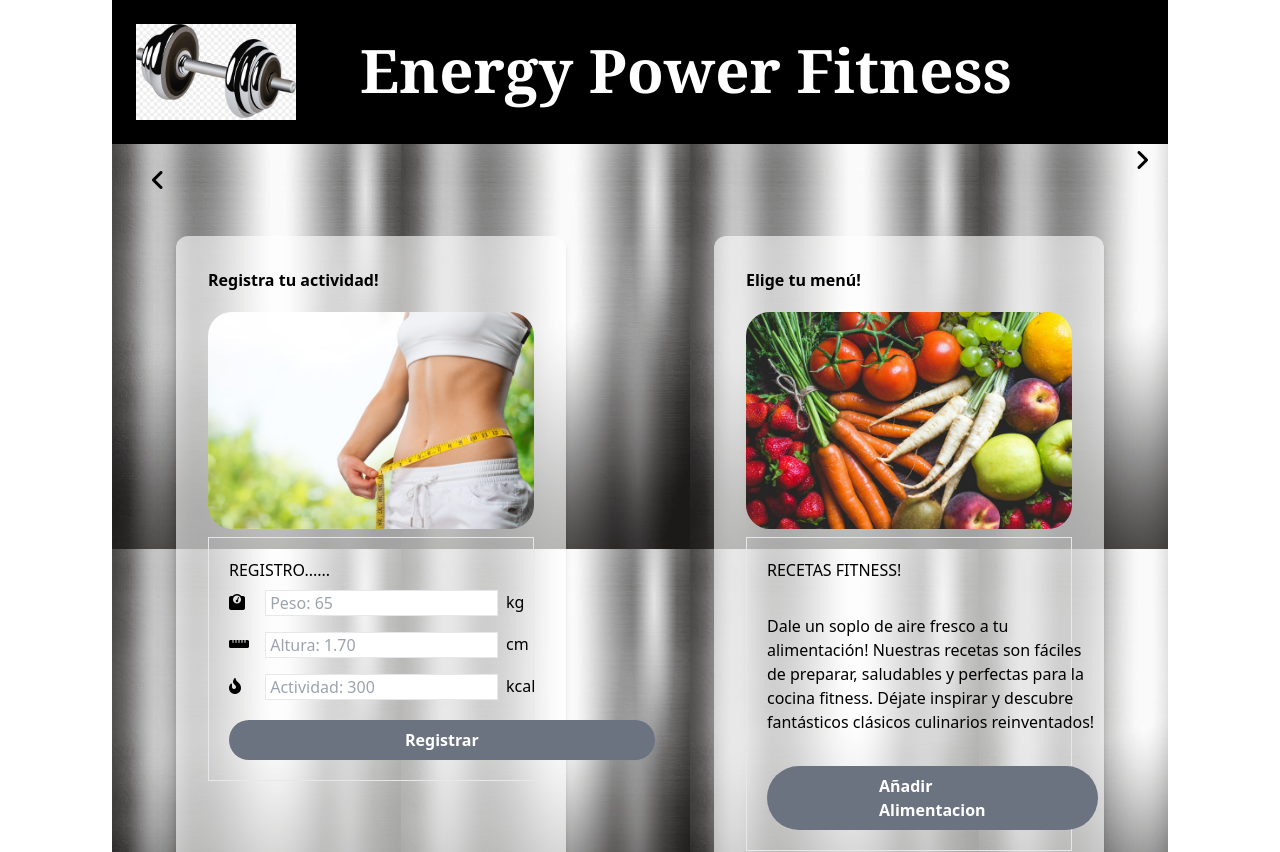
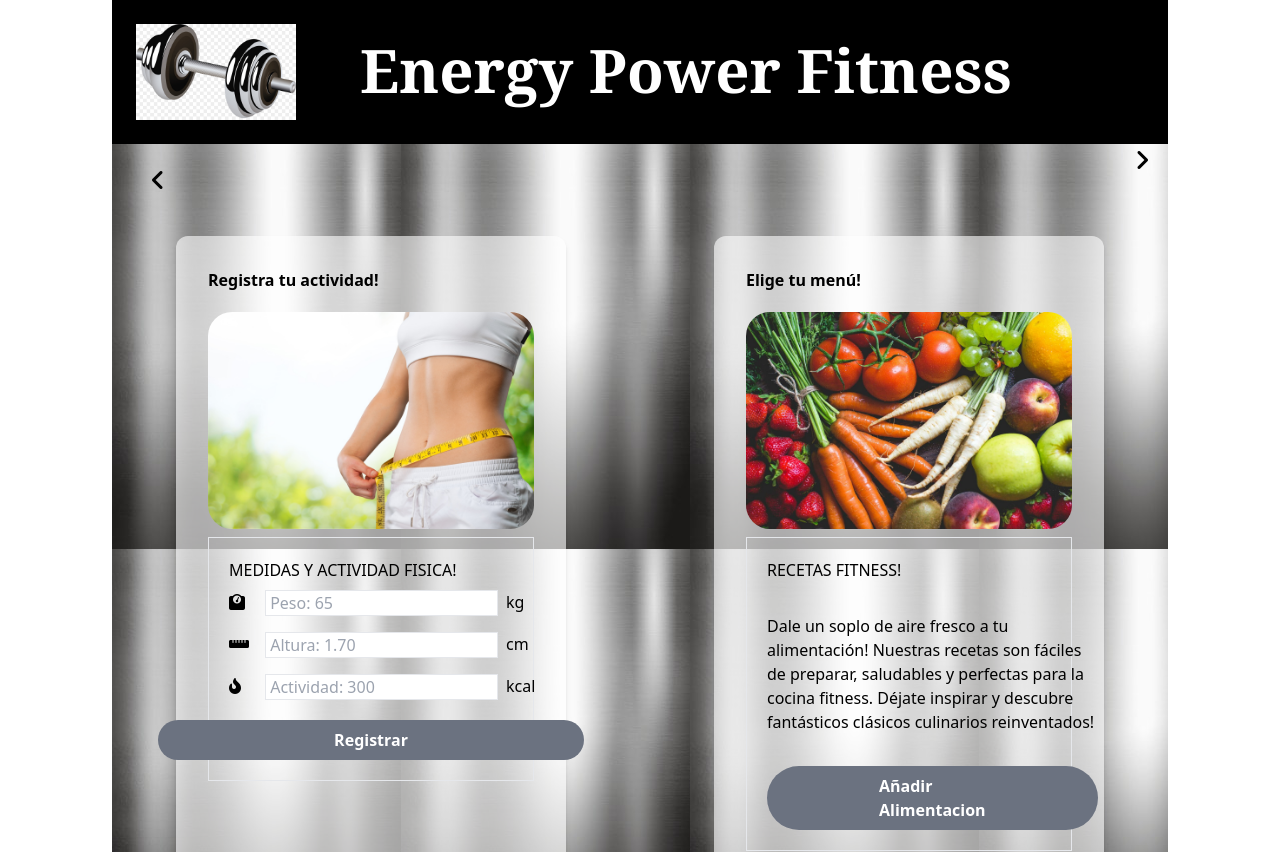
Before and after one commit to JenniferSemanate/ProyectoFinal, a Vue app: page /notas/1-4-2022 in a window 1280 px wide. Shown: the top 852 px of the page. Built offline with nearby package versions, Linux system fonts and the light colour scheme; no server answers; the database is empty.

Commit message:
estilo y datos menu

```diff
--- a/src/views/Notas.vue
+++ b/src/views/Notas.vue
@@ -9,9 +9,8 @@
       <h1 class="mb-5 font-semibold">Registra tu actividad!</h1>
       <img class="m-auto mb-2 rounded-3xl" src="/images/metrics.jpeg" alt="" />
       <!-- añadir peso, altura y calorias quemadas -->
-      <div class="felx justify-center">
-        <form class="grid border p-5" @submit="storeDayInfo">
-        <p class="mb-2 uppercase">Registro......</p>
+      <form class="border p-5" @submit="storeDayInfo">
+        <p class="mb-2 uppercase">medidas y actividad fisica!</p>
         <div class="flex mb-4">
           <label class="mr-2"><i class="fa-solid fa-weight-scale mr-3"></i></label>
           <input placeholder=" Peso: 65" class="border" type="text" v-model="peso"/>
@@ -46,7 +45,6 @@
           </button>
         </div>
       </form>
-      </div>
     </div>
     <!-- Añadir menú -->
     <div class="col-span-4 shadow-md p-8 bg-white/60 rounded-xl mx-16">
```
